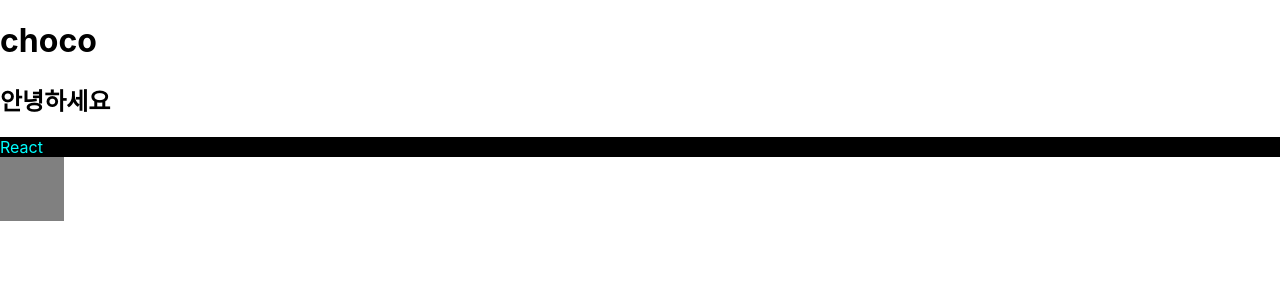
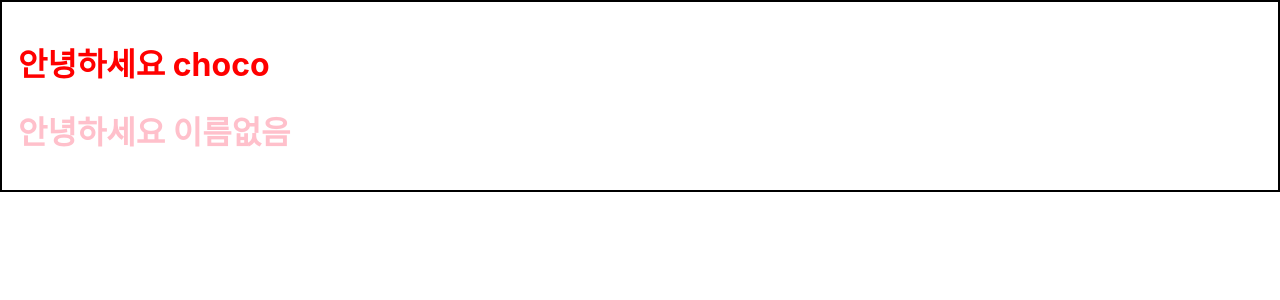
Before and after one commit to donghoonKang-dev/LearningFaster, a React (Create React App) app in the folder vlpt-modern-react/: page / in a window 1280 px wide. Shown: the top 300 px of the page. Built offline with nearby package versions, Linux system fonts and the light colour scheme.

Commit message:
5. props를 통해 컴포넌트에게 값...

```diff
--- a/vlpt-modern-react/src/App.js
+++ b/vlpt-modern-react/src/App.js
@@ -1,19 +1,13 @@
 import React from 'react';
 import Hello from './Hello';
-import './App.css'
+import Wrapper from './Wrapper';
 
 function App() {
-  const style = {
-    backgroundColor: 'black',
-    color: 'aqua'
-  }
   return (
-    <div>
-      {/*주석*/}
+    <Wrapper>
+      <Hello name="choco" color="red" />
       <Hello />
-      <div style={style}>React</div>
-      <div className="gray-box"></div>
-    </div>
+    </Wrapper>
   );
 }
 
--- a/vlpt-modern-react/src/Hello.js
+++ b/vlpt-modern-react/src/Hello.js
@@ -1,11 +1,14 @@
 import React from 'react'
 
-export default function Hello() {
-  const name = 'choco'
+export default function Hello({ color, name }) {
   return (
-    <div>
-      <h1>{name}</h1>
-      <h2>안녕하세요</h2>
+    <div style={{ color }}>
+      <h1>안녕하세요 {name}</h1>
     </div>
   )
 }
+
+Hello.defaultProps = {
+  name: '이름없음',
+  color: 'pink'
+}
--- /dev/null
+++ b/vlpt-modern-react/src/Wrapper.js
@@ -0,0 +1,13 @@
+import React from 'react'
+
+export default function Wrapper({ children }) {
+  const style = {
+    border: '2px solid black',
+    padding: '1rem'
+  }
+  return (
+    <div style={style}>
+      {children}
+    </div>
+  )
+}
```
